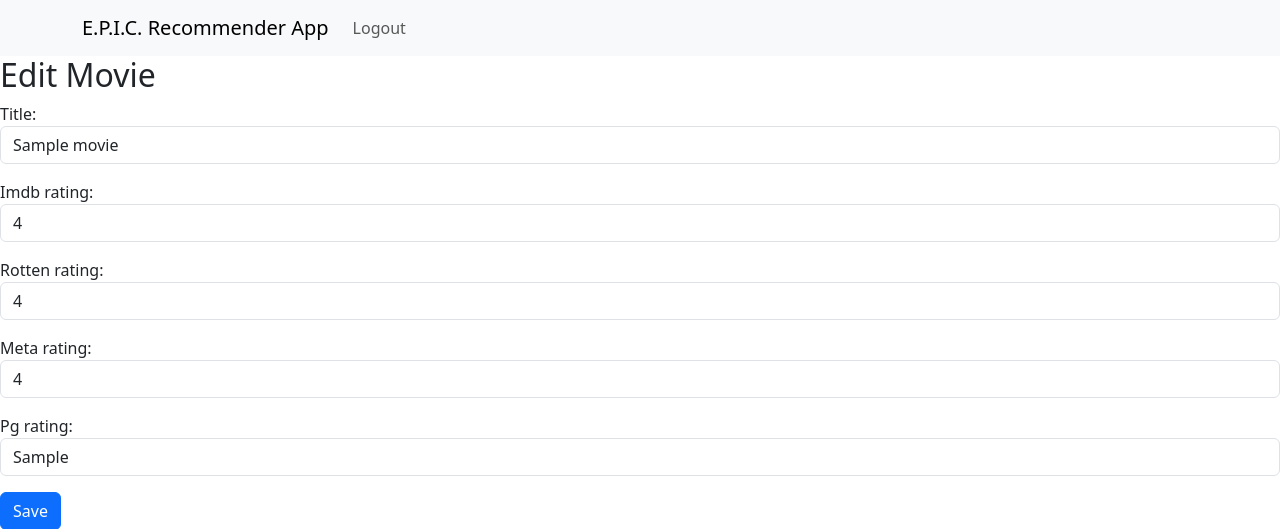
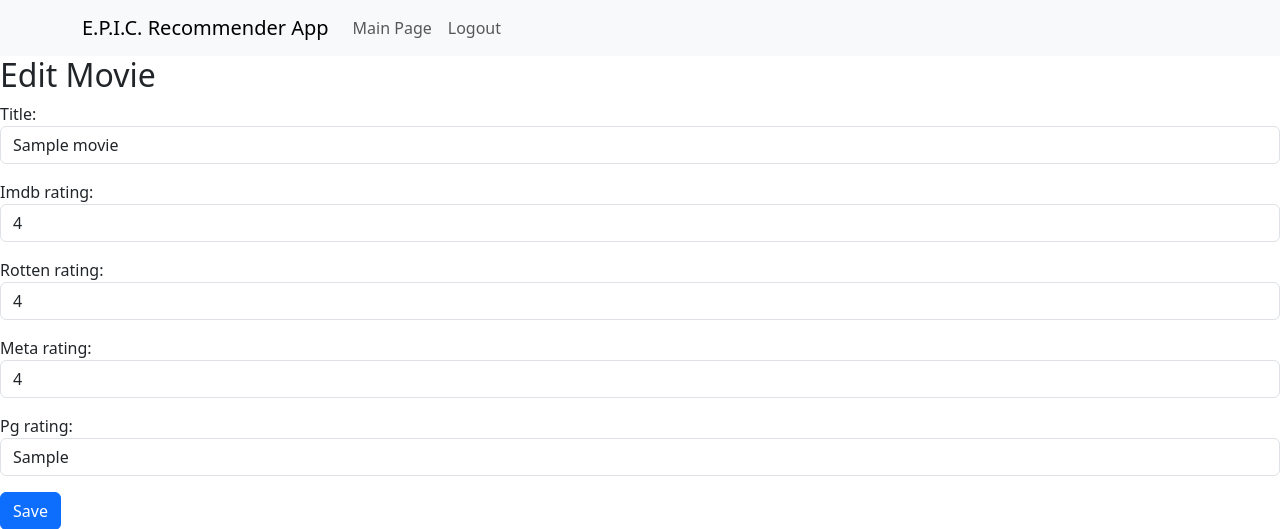
Before and after one commit to EPIC-Recommender/EPIC-Recommender, a Django app: page /edit_movie/1/ in a window 1280 px wide. Shown: the top 529 px of the page. Run offline with Django 5.2, Linux system fonts and the light colour scheme; a user stored in the database is signed in; tables that the repository leaves empty hold one stand-in row (values such as "Sample post"); some libraries are stand-ins or nearby versions.

Commit message:
added main page button for authenticated users

```diff
--- a/epicrapp/templates/header.html
+++ b/epicrapp/templates/header.html
@@ -12,6 +12,9 @@
         <div class="collapse navbar-collapse" id="navbarNav">
             <ul class="navbar-nav ml-auto">
                 {% if user.is_authenticated %}
+                    <!-- Main Page button -->
+                    <li class="nav-item"><a class="nav-link" href="{% url 'home' %}">Main Page</a></li>
+
                     <!-- Logout button -->
                     <li class="nav-item"><a class="nav-link" href="/logout">Logout</a></li>
                 {% else %}
```
